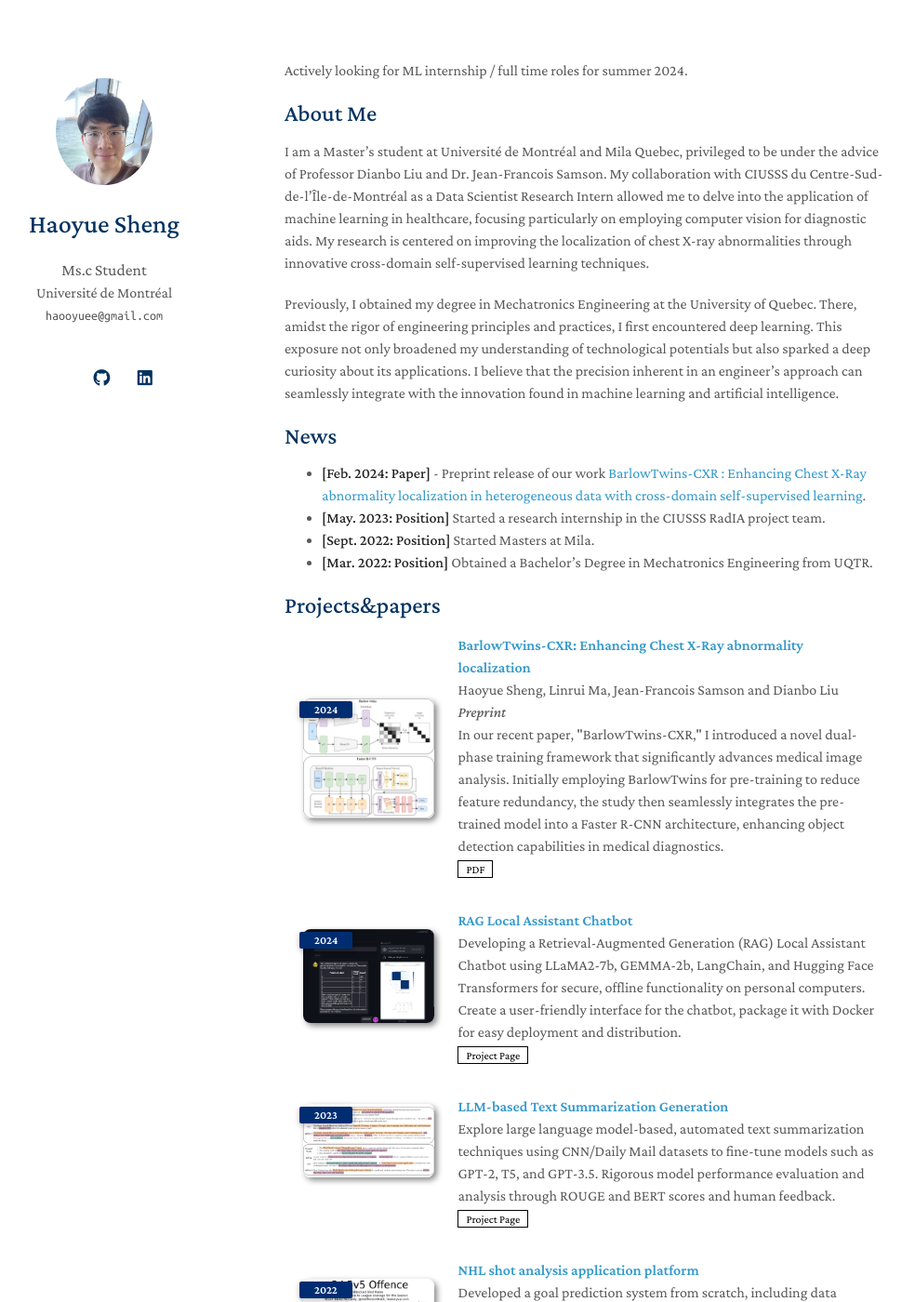
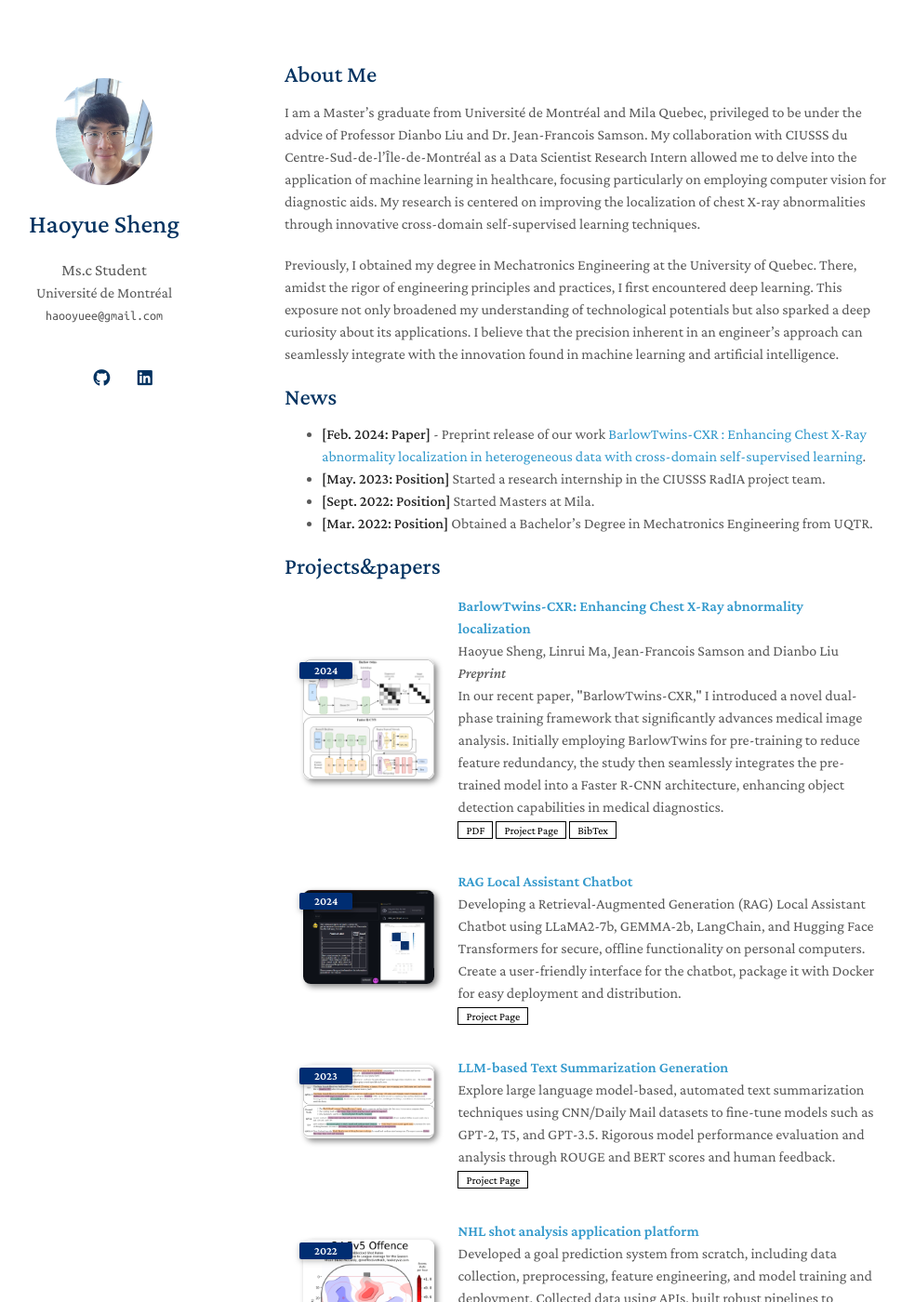
Before and after one commit to haooyuee/haooyuee.github.io, a Jekyll site: the page built from index.md, in a window 1280 px wide and 1400 px high. Shown: the whole window at 93% size, without its empty margins (164-1148 px from the left). Built offline with Jekyll 4.4.1, drawn with Linux system fonts in a browser that asks for light colours; nearby versions of some CDN libraries; a style sheet for code colours, icons or effects is not loaded; our own code applies the rules of GitHub Pages for plain Markdown files.

Commit message:
update arxiv

```diff
--- a/_data/project-paper.yml
+++ b/_data/project-paper.yml
@@ -2,8 +2,9 @@ main:
   - title: "BarlowTwins-CXR: Enhancing Chest X-Ray abnormality localization"
     authors: "Haoyue Sheng, Linrui Ma, Jean-Francois Samson and Dianbo Liu"
     conference: "Preprint"
-    pdf: "https://arxiv.org/pdf/2402.06499.pdf"
-    github: "https://github.com/haooyuee/BarlowTwins-CXR"
+    bibtex: "https://arxiv.org/abs/2402.06499"
+    pdf: "https://arxiv.org/pdf/2402.06499"
+    page: "https://github.com/haooyuee/BarlowTwins-CXR"
     image: ./assets/img/barlowtwins-cxr.png
     conference_short: 2024
     comment: In our recent paper, "BarlowTwins-CXR," I introduced a novel dual-phase training framework that significantly advances medical image analysis. Initially employing BarlowTwins for pre-training to reduce feature redundancy, the study then seamlessly integrates the pre-trained model into a Faster R-CNN architecture, enhancing object detection capabilities in medical diagnostics.
--- a/_includes/projet-paper.md
+++ b/_includes/projet-paper.md
@@ -28,6 +28,9 @@
       {% if item.page %}
       <a href="{{ item.page }}" class="btn btn-sm z-depth-0" role="button" target="_blank" style="font-size:12px;">Project Page</a>
       {% endif %}
+      {% if item.github %}
+      <a href="{{ item.github }}" class="btn btn-sm z-depth-0" role="button" target="_blank" style="font-size:12px;">Github</a>
+      {% endif %}
       {% if item.bibtex %}
       <a href="{{ item.bibtex }}" class="btn btn-sm z-depth-0" role="button" target="_blank" style="font-size:12px;">BibTex</a>
       {% endif %}
--- a/index.md
+++ b/index.md
@@ -1,10 +1,9 @@
 ---
 layout: homepage
 ---
-Actively looking for ML internship / full time roles for summer 2024.
 ## About Me
 
-I am a Master's student at Université de Montréal and Mila Quebec, privileged to be under the advice of Professor Dianbo Liu and Dr. Jean-Francois Samson. My collaboration with CIUSSS du Centre-Sud-de-l'Île-de-Montréal as a Data Scientist Research Intern allowed me to delve into the application of machine learning in healthcare, focusing particularly on employing computer vision for diagnostic aids. My research is centered on improving the localization of chest X-ray abnormalities through innovative cross-domain self-supervised learning techniques.
+I am a Master's graduate from Université de Montréal and Mila Quebec, privileged to be under the advice of Professor Dianbo Liu and Dr. Jean-Francois Samson. My collaboration with CIUSSS du Centre-Sud-de-l'Île-de-Montréal as a Data Scientist Research Intern allowed me to delve into the application of machine learning in healthcare, focusing particularly on employing computer vision for diagnostic aids. My research is centered on improving the localization of chest X-ray abnormalities through innovative cross-domain self-supervised learning techniques.
 
 Previously, I obtained my degree in Mechatronics Engineering at the University of Quebec. There, amidst the rigor of engineering principles and practices, I first encountered deep learning. This exposure not only broadened my understanding of technological potentials but also sparked a deep curiosity about its applications. I believe that the precision inherent in an engineer’s approach can seamlessly integrate with the innovation found in machine learning and artificial intelligence.
 
```
